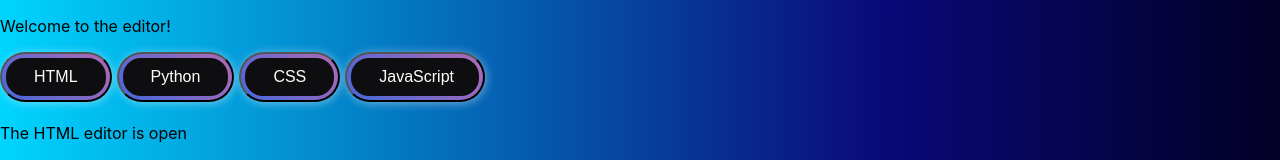
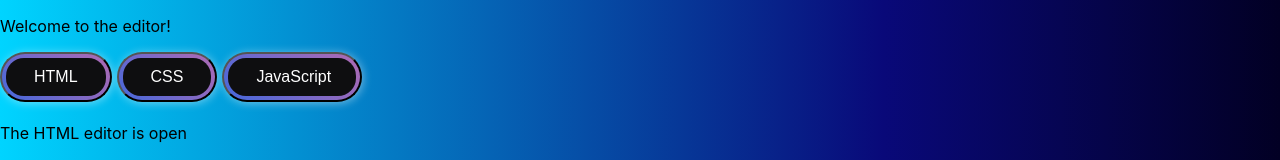
Before and after one commit to joeldavila/youful-code-editor-redo, a React (Create React App) app: page / in a window 1280 px wide. Shown: the top 160 px of the page. Built offline with nearby package versions, Linux system fonts and the light colour scheme; no server answers.

Commit message:
Commented Python Button

```diff
--- a/src/App.js
+++ b/src/App.js
@@ -45,9 +45,9 @@ function App() {
                 <Button title="HTML" onClick={() => {
                     onTabClick('html')
                 }}/>
-                <Button title="Python" onClick={() => {
-                    onTabClick('python')
-                }}/>
+                {/* <Button title="Python" onClick={() => {
+                    onTabClick('python') // Python Button
+                }}/> */}
                 <Button title="CSS" onClick={() => {
                     onTabClick('css')
                 }}/>
```
Also changed, not shown: server.js (+38 -0 lines).
